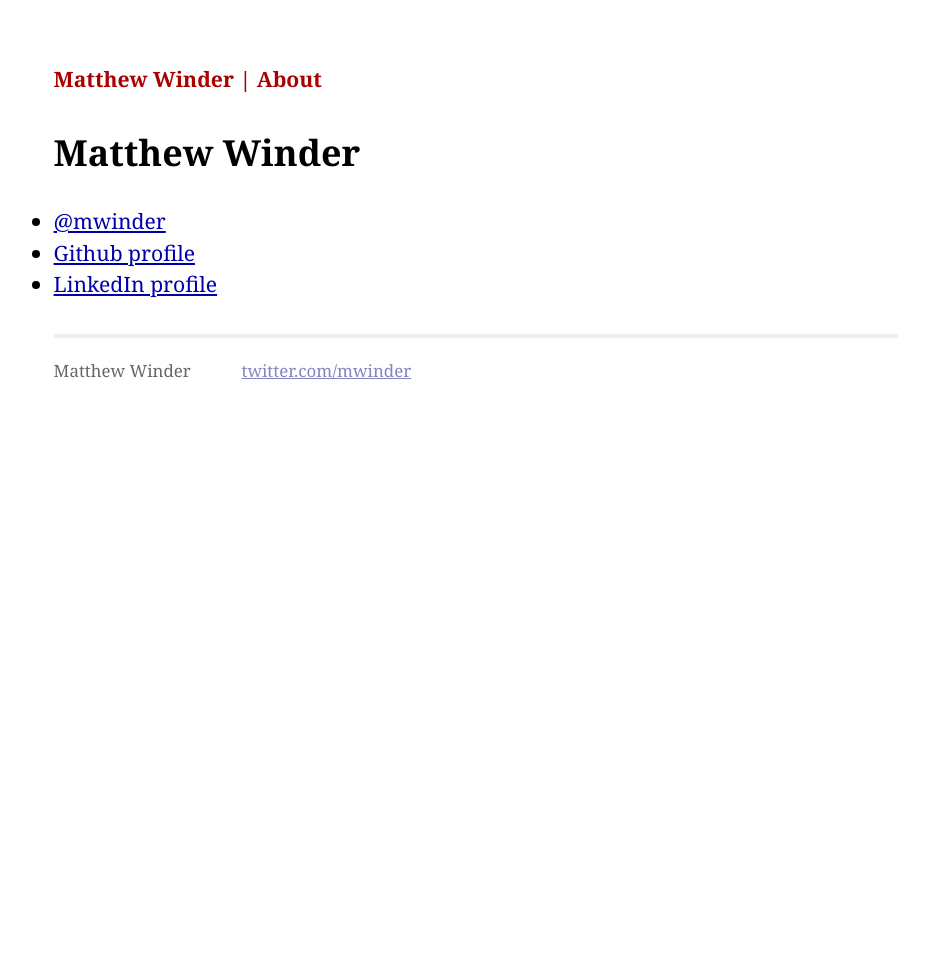
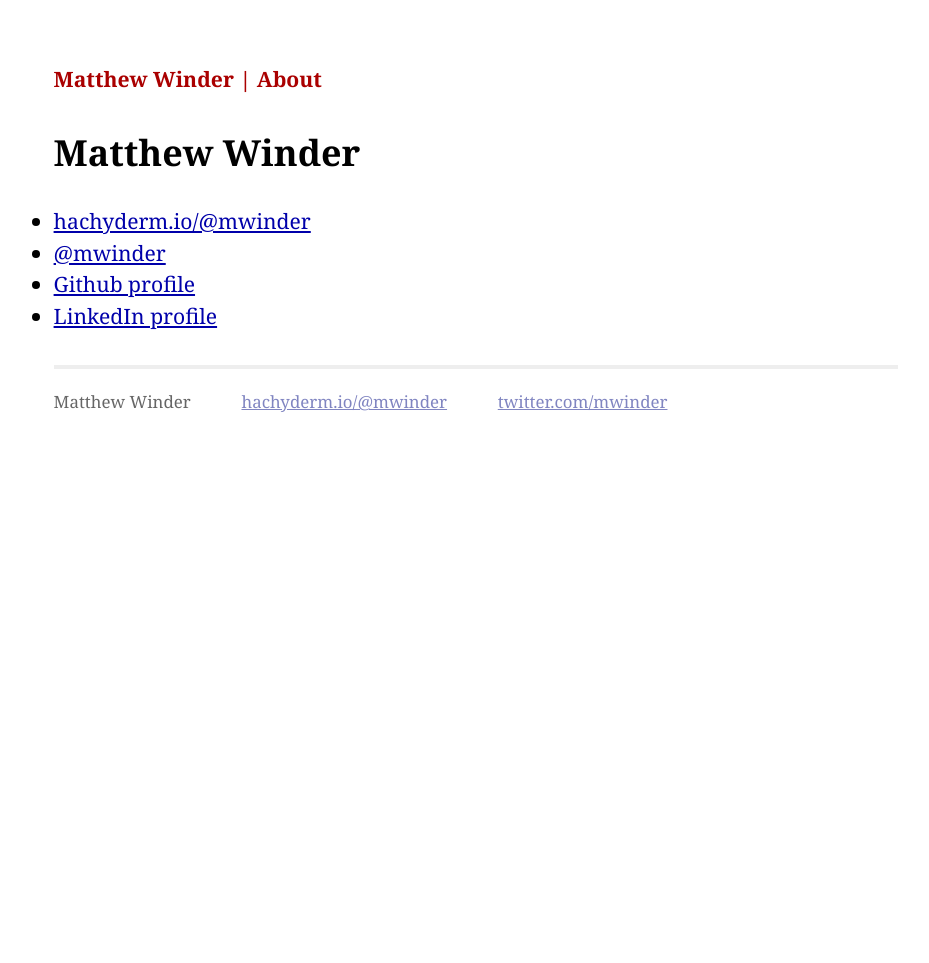
Before and after one commit to mwinder/mwinder.github.io, a Jekyll site: the page built from about.md, in a window 1280 px wide. Shown: the whole page, without its empty margins (164-1093 px from the left). Built offline with Jekyll 4.4.1, drawn with Linux system fonts in a browser that asks for light colours.

Commit message:
socials: added mastodon links

```diff
--- a/_layouts/default.html
+++ b/_layouts/default.html
@@ -35,7 +35,12 @@
     </div>
     <div class="contact">
       <p>
-        <a href="http://twitter.com/mwinder">twitter.com/mwinder</a><br/>
+        <a rel="me" href="https://hachyderm.io/@mwinder">hachyderm.io/@mwinder</a>
+      </p>
+    </div>
+    <div class="contact">
+      <p>
+        <a href="http://twitter.com/mwinder">twitter.com/mwinder</a>
       </p>
     </div>
   </div>
--- a/about.md
+++ b/about.md
@@ -4,6 +4,7 @@ title: Matthew Winder
 ---
 # {{ page.title }}
 
+* [hachyderm.io/@mwinder](https://hachyderm.io/@mwinder)
 * [@mwinder](https://twitter.com/mwinder)
 * [Github profile](https://github.com/mwinder)
 * [LinkedIn profile](https://www.linkedin.com/in/matthewwinder)
```
